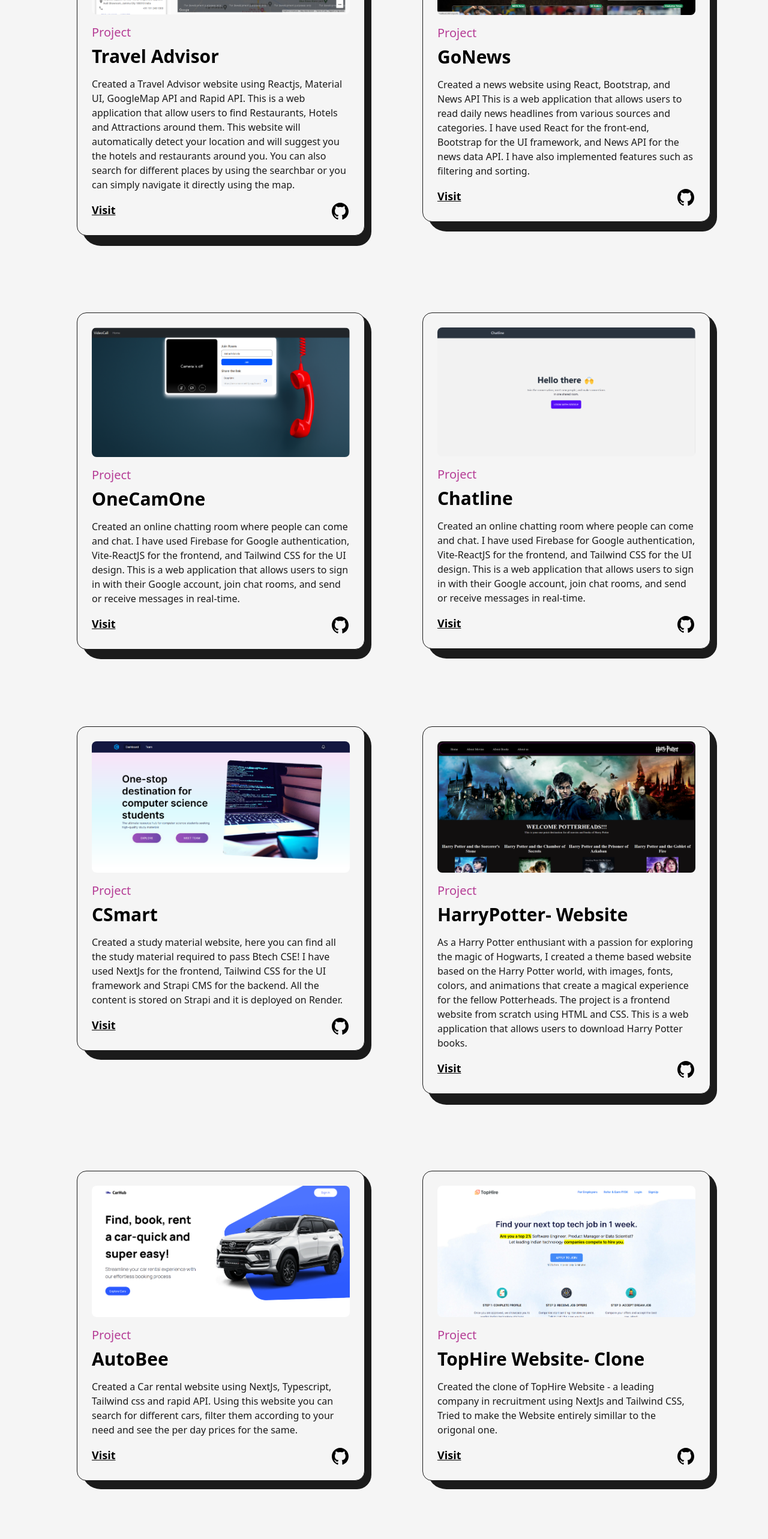
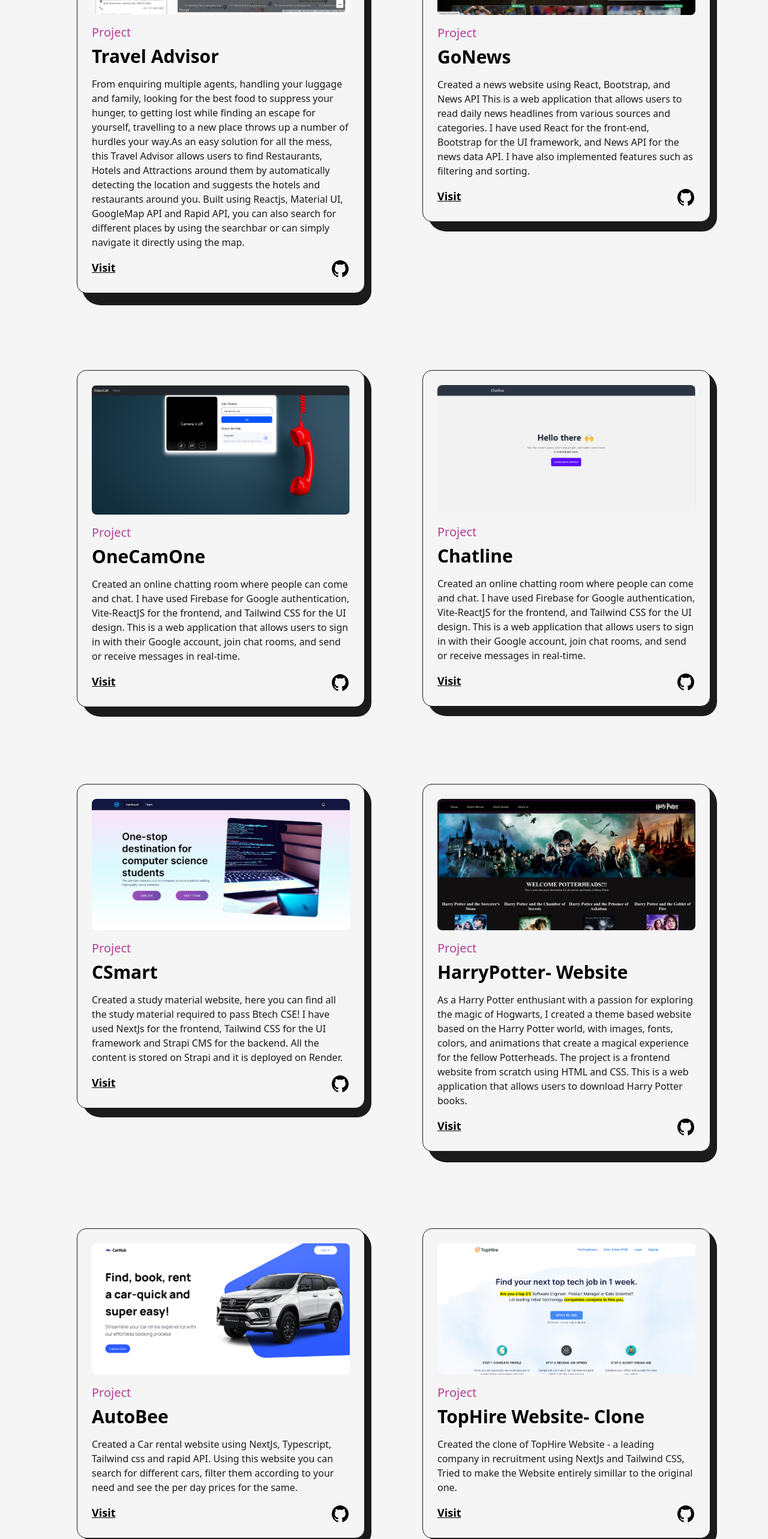
Before and after one commit to anirudhsalaria/Portfolio, a Next.js app: page /projects in a window 1280 px wide. Shown: the part 1340-3906 px from the top of the page at 60% size. Built offline with nearby package versions, Linux system fonts and the light colour scheme.

Commit message:
Update projects.js

```diff
--- a/src/pages/projects.js
+++ b/src/pages/projects.js
@@ -198,7 +198,7 @@
               <Project
                 title="Travel Advisor"
                 img={project6}
-                summary="Created a Travel Advisor website using Reactjs, Material UI, GoogleMap API and Rapid API. This is a web application that allow users to find Restaurants, Hotels and Attractions around them. This website will automatically detect your location and will suggest you the hotels and restaurants around you. You can also search for different places by using the searchbar or you can simply navigate it directly using the map."
+                summary="From enquiring multiple agents, handling your luggage and family, looking for the best food to suppress your hunger, to getting lost while finding an escape for yourself, travelling to a new place throws up a number of hurdles your way.As an easy solution for all the mess, this Travel Advisor allows users to find Restaurants, Hotels and Attractions around them by automatically detecting the location and suggests the hotels and restaurants around you. Built using Reactjs, Material UI, GoogleMap API and Rapid API, you can also search for different places by using the searchbar or can simply navigate it directly using the map."
                 link="https://mytravelgo.netlify.app/"
                 github="https://github.com/anirudhsalaria/Travel-advisor"
                 type="Project"
@@ -279,7 +279,7 @@
               <Project
                 title="TopHire Website- Clone"
                 img={project10}
-                summary="Created the clone of TopHire Website - a leading company in recruitment using NextJs and Tailwind CSS, Tried to make the Website entirely simillar to the origonal one."
+                summary="Created the clone of TopHire Website - a leading company in recruitment using NextJs and Tailwind CSS, Tried to make the Website entirely simillar to the original one."
                 link="https://tophire-clone.netlify.app/"
                 github="https://github.com/anirudhsalaria/tophire_dashboard"
                 type="Project"
```
